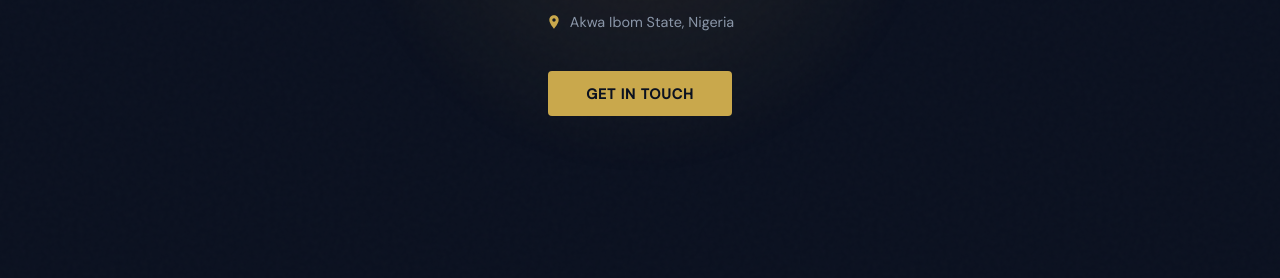
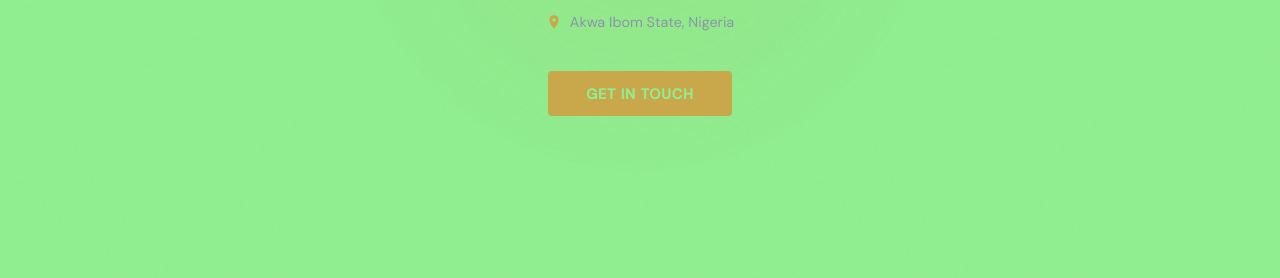
Before and after one commit to fortunejames0779-iniobong/index.html, a plain HTML site: page index.html in a window 1280 px wide. Shown: the part 522-800 px from the top of the page. Drawn offline with nearby package versions, Linux system fonts and the light colour scheme.

Commit message:
Change navy color variable to light green

```diff
--- a/index.html
+++ b/index.html
@@ -9,7 +9,7 @@
     *, *::before, *::after { box-sizing: border-box; margin: 0; padding: 0; }
 
     :root {
-      --navy: #0b1120;
+      --navy: #90EE90;
       --deep: #111827;
       --card: #161f30;
       --gold: #c9a84c;
```
